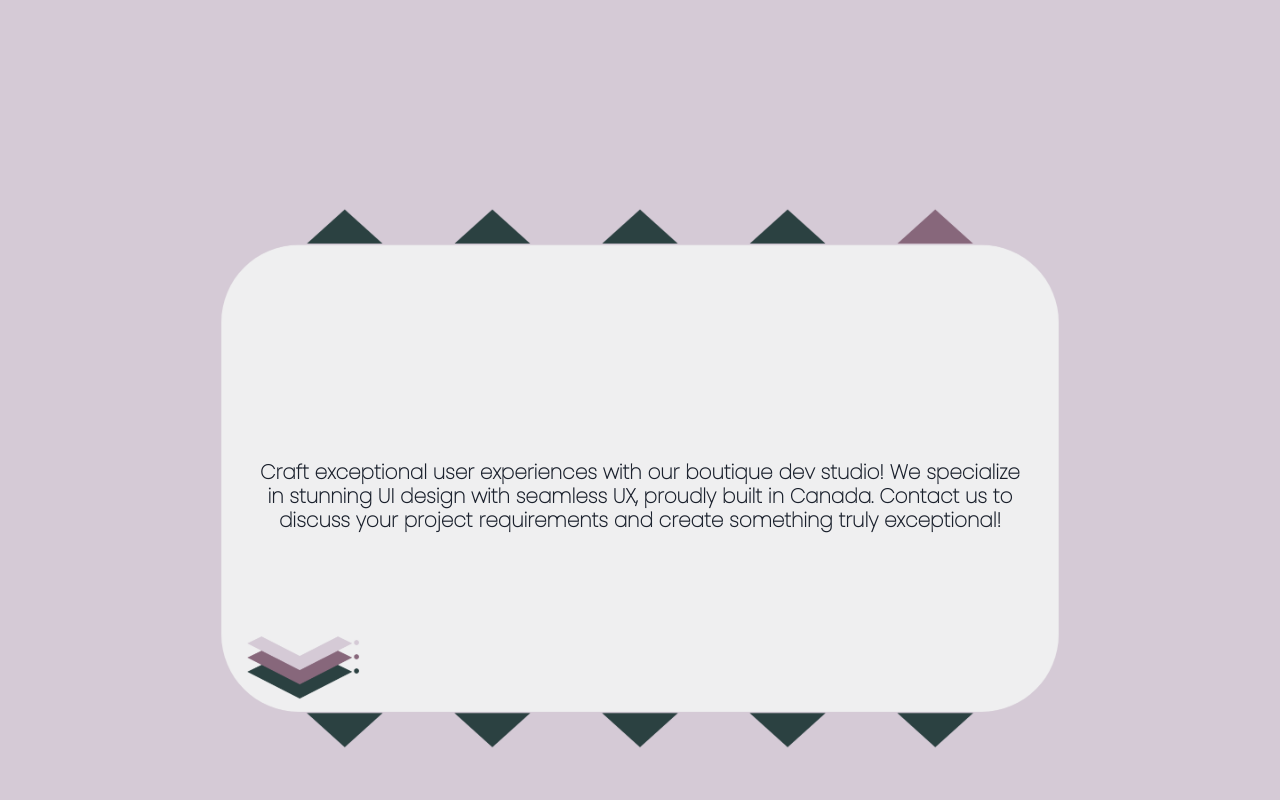
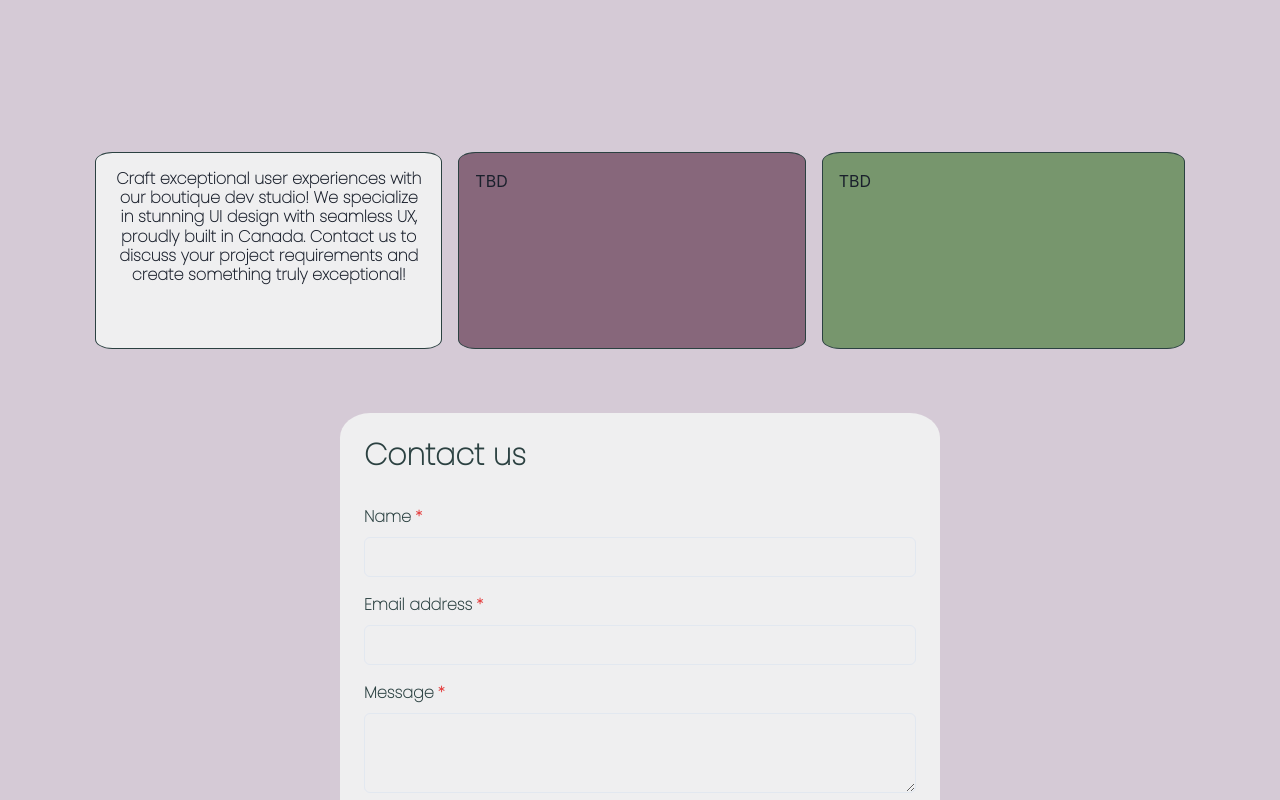
Before and after one commit to North-Boutique/landing, a Next.js app: page / in a window 1280 px wide. Shown: the part 680-1480 px from the top of the page. Built offline with nearby package versions, Linux system fonts and the light colour scheme.

Commit message:
adding details

```diff
--- a/src/components/navbar/Navbar.tsx
+++ b/src/components/navbar/Navbar.tsx
@@ -10,7 +10,6 @@ const Navbar = () => {
       align="center"
       justify="space-between"
       wrap="wrap"
-      px={20}
       py={5}>
       <Box>
         <div className={styles.brandContainer}>
--- a/src/pages/Home/Home.module.css
+++ b/src/pages/Home/Home.module.css
@@ -2,7 +2,7 @@
   min-height: 120vh;
   display: grid;
   grid-template-columns: 0.2fr 1fr 0.2fr;
-  grid-template-rows: 1fr 1fr auto auto;
+  grid-template-rows: auto auto auto auto;
   grid-template-areas:
     'main main main'
     'details details details'
@@ -23,9 +23,9 @@
   background-repeat: no-repeat;
   vertical-align: middle;
   grid-template-columns: 7.43% 1fr 7.43%;
-  grid-template-rows: 12.3% 1fr;
+  grid-template-rows: 12.3% 87.7%;
   grid-template-areas:
-    'navbar  navbar navbar'
+    '. navbar .'
     '. innerMain .';
   height: 100vh;
 }
@@ -75,22 +75,52 @@
 
 .homeDetailsContainer {
   display: grid;
-  grid-template-columns: 0.3fr 1fr 0.3fr;
+  grid-template-columns: 1fr;
   grid-template-rows: 1fr;
-  grid-template-areas: '. c .';
+  grid-template-areas: 'c';
   grid-area: details;
-  background-image: url('/NorthBoutiqueDetailsBackground.png');
-  background-size: 100%;
-  background-repeat: no-repeat;
+  /* background-image: url('/NorthBoutiqueDetailsBackground.png'); */
+  /* background-size: 100%;
+  background-repeat: no-repeat; */
 }
 
 .homeDetailsContainerContent {
-  display: flex;
-  justify-self: center;
-  align-items: center;
+  display: grid;
+  grid-template-columns: 7.43% 1fr 1fr 1fr 7.43%;
+  grid-template-rows: auto auto auto;
+  grid-template-areas:
+    '. b1 b2 b3 .'
+    '. . . . .'
+    '. . . . .';
+  grid-area: c;
+  width: 100%;
+}
+.homeDetailsBox1 {
+  grid-area: b1;
+  margin-right: 1rem;
+  background-color: var(--anti-flash-white);
+}
+.homeDetailsBox2 {
+  grid-area: b2;
+  margin-right: 1rem;
+  background-color: var(--chinese-violet);
+}
+.homeDetailsBox3 {
+  grid-area: b3;
+  background-color: var(--asparagus);
+}
+
+.homeDetailsBox1,
+.homeDetailsBox2,
+.homeDetailsBox3 {
+  max-height: 220px;
+  margin-top: 2rem;
+  border-radius: 5%;
   padding: 1rem;
-  border-radius: 15px;
-  grid-area: c;
+  border: 1px solid var(--dark-slate-grey);
+  /* height: 30%;
+  width: 20%;
+  margin-left: 5%; */
 }
 
 .homeDetailsContainerContent h2 {
--- a/src/pages/Home/Home.tsx
+++ b/src/pages/Home/Home.tsx
@@ -30,12 +30,16 @@ function Home() {
       </div>
       <div className={styles.homeDetailsContainer}>
         <div className={styles.homeDetailsContainerContent}>
-          <Heading size="md">
-            Craft exceptional user experiences with our boutique dev studio! We
-            specialize in stunning UI design with seamless UX, proudly built in
-            Canada. Contact us to discuss your project requirements and create
-            something truly exceptional!
-          </Heading>
+          <div className={styles.homeDetailsBox1}>
+            <Heading size="sm">
+              Craft exceptional user experiences with our boutique dev studio!
+              We specialize in stunning UI design with seamless UX, proudly
+              built in Canada. Contact us to discuss your project requirements
+              and create something truly exceptional!
+            </Heading>
+          </div>
+          <div className={styles.homeDetailsBox2}>TBD</div>
+          <div className={styles.homeDetailsBox3}>TBD</div>
         </div>
       </div>
       <div className={styles.contactContainer} id="contactForm">
```
